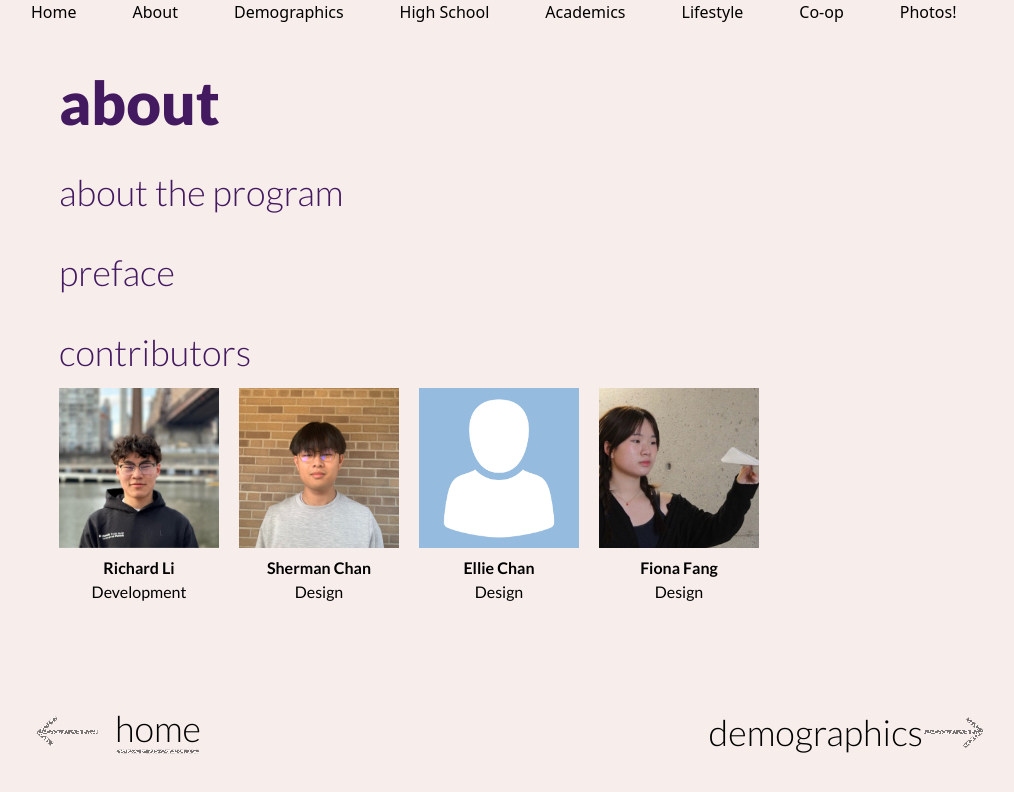
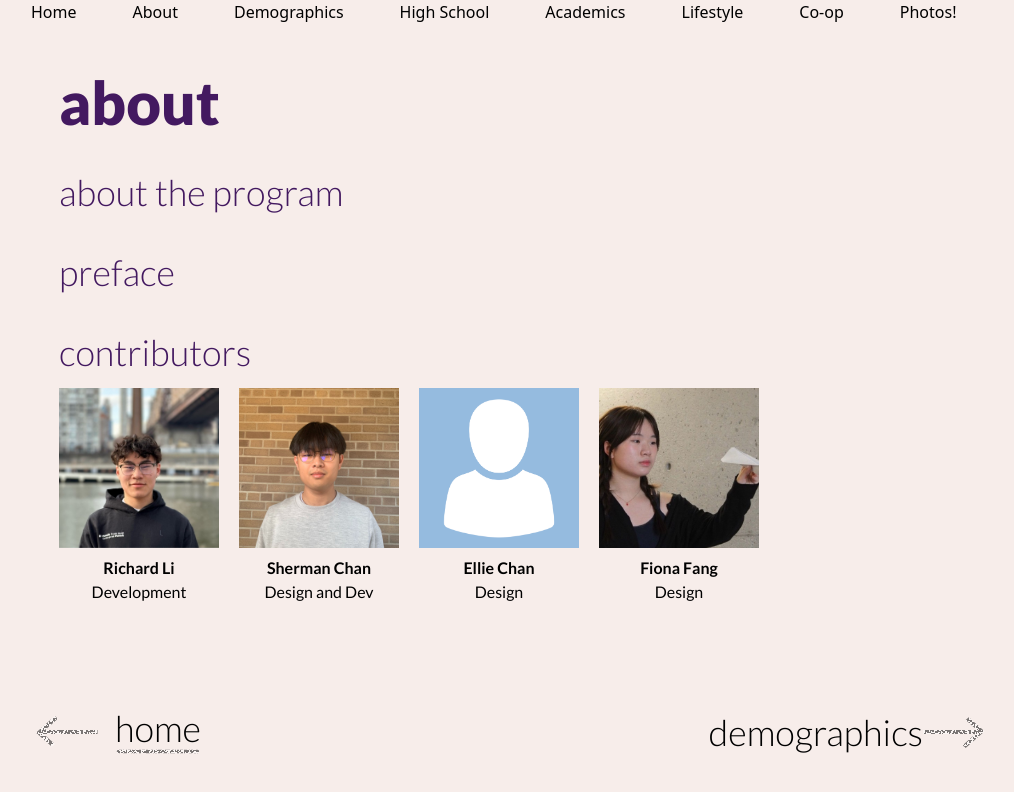
Before and after one commit to RichardLi-1/SYDE30-Class-Profile, a React (Vite) app: page /about in a window 1280 px wide. Shown: the top 792 px of the page, without its empty margins (129-1143 px from the left). Built offline with nearby package versions, Linux system fonts and the light colour scheme.

Commit message:
new photo

```diff
--- a/src/App.tsx
+++ b/src/App.tsx
@@ -7,11 +7,15 @@ export default function App() {
   return (
     <div className="bg-[#F7EDEA] font-lato min-h-screen">
       <Header />
+
+      <div className="bg-[#D9D9D9] justify-center items-center width-full">
+        <img src="class.JPEG"></img>
+      </div>
       <div className="p-6 h-[40vh] flex flex-col justify-center">
         <h1 className="text-6xl font-extrabold text-[#431960]">systems design</h1>
         <h1 className="text-5xl mt-2 text-[#5E2D91]">engineering</h1>
         <div className="flex mt-6 align-items-center space-x-4">
-          <h1 className="text-4xl font-light">class profile</h1> <a href="demographics"><img className="w-24 hover:scale-110 transition-transform" src="Group 1.svg" alt="" /></a>
+          <h1 className="text-4xl font-light">class of '30 profile</h1> <a href="demographics"><img className="w-24 hover:scale-110 transition-transform" src="Group 1.svg" alt="" /></a>
 
         </div>
       </div>
--- a/src/contributors.ts
+++ b/src/contributors.ts
@@ -8,7 +8,7 @@ export const contributors = [
 
     {
         name: "Sherman Chan",
-        role: "Design",
+        role: "Design and Dev",
         link: "https://www.linkedin.com/in/sherman-chan-69026230b/",
         image: "sherman.jpeg"
     },
```
Also changed, not shown: 1 other file (tests, documents, lock files or other folders).
